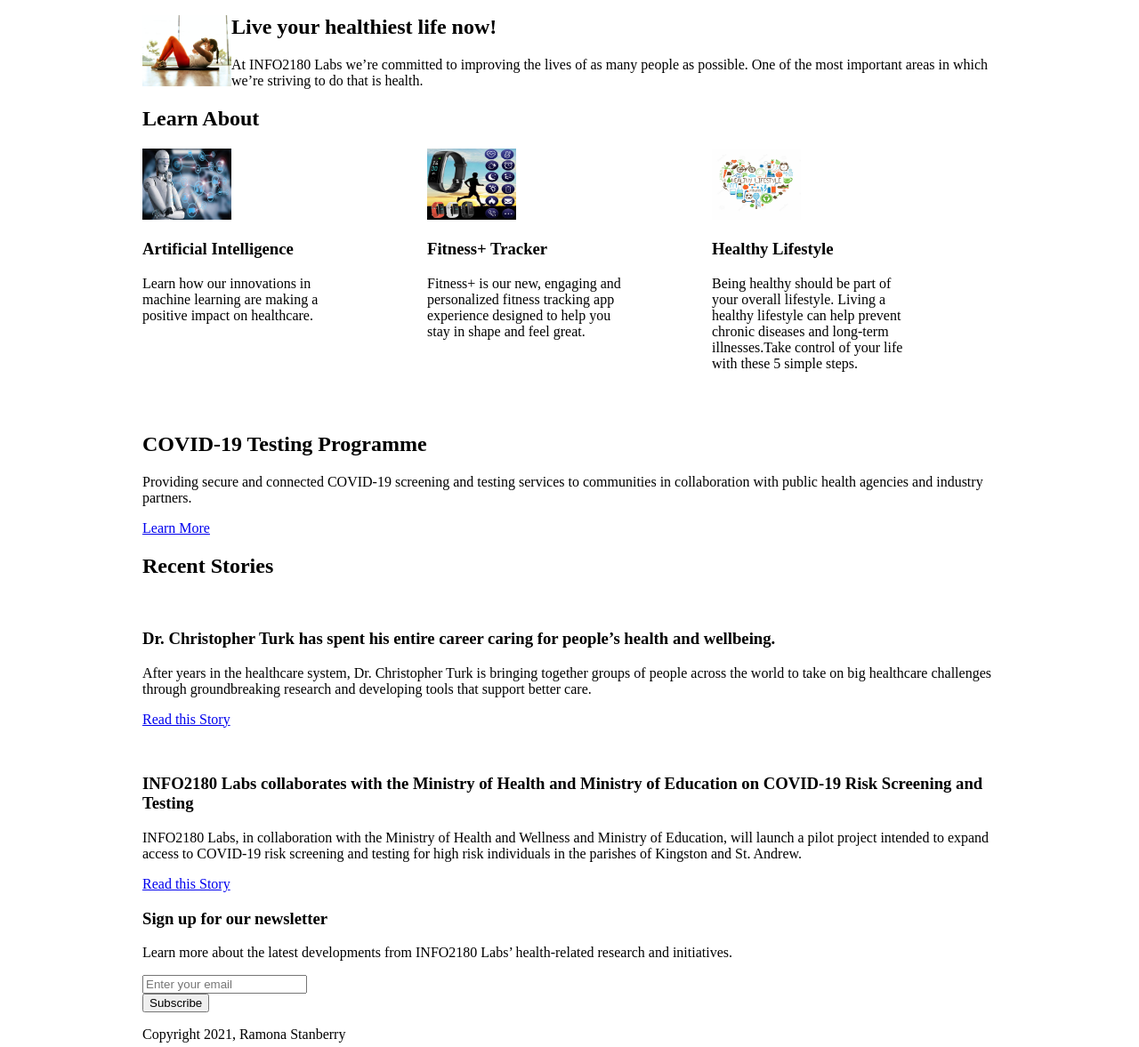
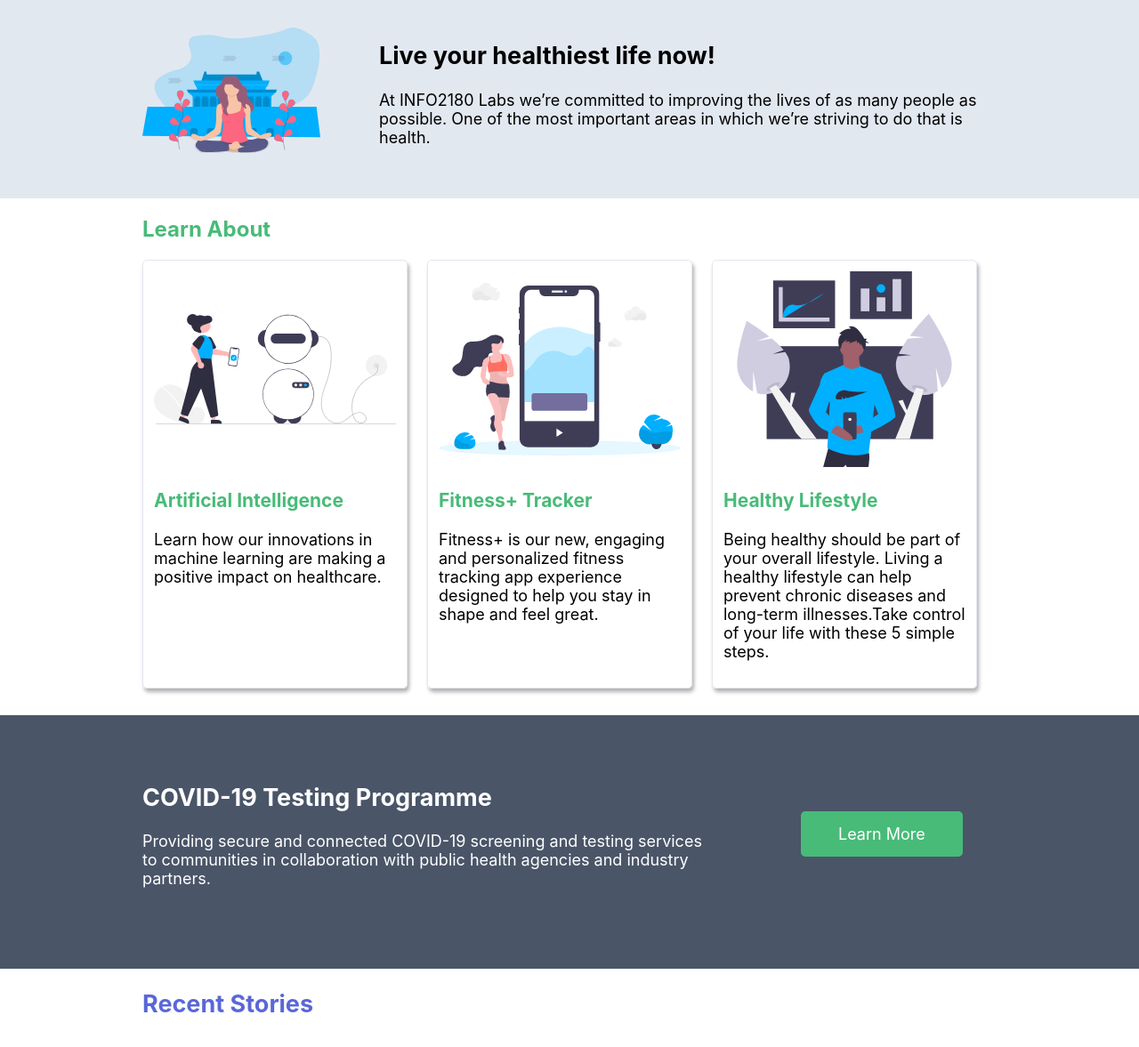
Before and after one commit to RamonaStanberry/info2180-project1, a plain HTML site: page index.html in a window 1280 px wide. Shown: the part 83-1260 px from the top of the page at 89% size. Drawn offline with Linux system fonts and the light colour scheme.

Commit message:
Colour, Font and Layout style changed

```diff
--- a/index.html
+++ b/index.html
@@ -26,7 +26,7 @@
         <section class="overview-hero">
             <div class="container">
                 <div class="overview-hero-image">
-                    <img src="health.jpg" alt="A lady who is exercising">
+                    <img src="yoga.svg" alt="A lady who is exercising">
                 </div>
                 <div class="overview-hero-text">
                     <h2>Live  your healthiest life now!</h2>
@@ -39,21 +39,21 @@
                 <h2>Learn About</h2>
                 <div class="cards">
                     <div class="card">
-                        <img src="AI.jpg" alt="">
+                        <img src="AI.svg" alt="Photo of a thinking robot representing Artificial Intelligence">
                         <div class="card-body">
                             <h3>Artificial Intelligence</h3>
                             <p>Learn how our innovations in machine learning are making a positive impact on healthcare.</p>
                         </div>
                     </div>
                     <div class="card">
-                        <img src="fitnesstracker.jpeg" alt="">
+                        <img src="fitnesstracker.svg" alt="Photo of a Fitness tracking device and it's accessories">
                         <div class="card-body">
                             <h3>Fitness+ Tracker</h3>
                             <p>Fitness+ is our new, engaging and personalized fitness tracking app experience designed to help you stay in shape and feel great.</p>
                         </div>
                     </div>
                     <div class="card">
-                        <img src="healthy-lifestyle.jpg" alt="">
+                        <img src="healthy.svg" alt="Photo collage of a healthy lifestyle">
                         <div class="card-body">
                             <h3>Healthy Lifestyle</h3>
                             <p>Being healthy should be part of your overall lifestyle. Living a healthy lifestyle can help prevent chronic diseases and long-term illnesses.Take control of your life with these 5 simple steps.</p>
@@ -77,7 +77,7 @@
             <div class="container">
                 <h2>Recent Stories</h2>
                 <article>
-                    <img src="" alt="">
+                    <img src="man.jpg" alt="Photo of man">
                     <div class="article-body">
                         <h3>Dr. Christopher Turk has spent his entire career caring for people’s health and wellbeing.</h3>
                         <p>After years in the healthcare system, Dr. Christopher Turk is bringing together groups of people across the world to take on big healthcare challenges through groundbreaking research and developing tools that support better care.</p>
@@ -85,7 +85,7 @@
                     </div>
                 </article>
                 <article>
-                    <img src="" alt="">
+                    <img src="covid.jpg" alt="Photo of man">
                     <div class="article-body">
                         <h3>INFO2180 Labs collaborates with the Ministry of Health and Ministry of Education on COVID-19 Risk Screening and Testing</h3>
                         <p>INFO2180 Labs, in collaboration with the Ministry of Health and Wellness and Ministry of Education, will launch a pilot project intended to expand access to COVID-19 risk screening and testing for high risk individuals in the parishes of Kingston and St. Andrew.</p>
--- a/scripts.js
+++ b/scripts.js
@@ -1 +1,15 @@
 /* Add your JavaScript to this file */
+onload=function(){
+    var email= document.querySelector('#email');
+    var message= document.querySelector('.message');
+    this.addEventListener('submit',event=>{
+        event.preventDefault();
+        if (email.value!=''){
+            message.innerHTML=`Thank you! your email address ${email.value} has been added to our mailing list`;
+            email.value='';
+        }else{
+            message.innerHTML='Please enter a valid email address';
+            email.value='';
+        }
+    });
+}
--- a/styles.css
+++ b/styles.css
@@ -1,7 +1,8 @@
 /* Add your CSS to this file */
 body {
     margin: 0;
-    font-size: 16px;
+    font-size: 18px;
+    font-family: -apple-system, BlinkMacSystemFont, 'Segoe UI', Roboto, Oxygen, Ubuntu, Cantarell, 'Open Sans', 'Helvetica Neue', sans-serif;
 }
 
 ul{
@@ -11,39 +12,174 @@ ul{
 li{
     display: inline-block;
     padding: 5px;
+    font-size: 18px;
+    margin-right: 10px;
 }
-
+li a{
+    text-decoration: none;
+    color:#6b7280;
+    font-weight: bold;
+}
+li a:hover{
+    color:#5A67D8;
+}
+/* .cta{
+    float: right;
+} */
 .container {
     margin: 0 auto;
     max-width: 960px;
     width: 100%;
 
 }
+header{
+    background-color: white;
+}
+h1{
+    font-size:18px;
+}
 header .container{
     display: flex;
     align-items: center;
     justify-content: space-between;
 }
+.overview-hero{
+    background-color: #E2E8F0;
+    padding-top: 40px;
+    padding-bottom: 40px;
+}
+.overview-hero .container{
+    display: flex;
+    align-items: center;
+    justify-content: center;
+}
+.overview-hero-image{
+    margin-right: 66px;
+}
 .overview-hero-image img{
-    height: 80px;
-    width: 100px;
-    float: left;
+    width: 200px;
 }
 .learn-about .container .cards{
     display: grid;
-    grid-template-columns: repeat(3, 1fr);
+    grid-template-columns:3fr 3fr 3fr;
 
     }
+.learn-about h2{
+    font-size: 24px;
+    color:#48BB78;
+}
 .card img{
-    height: 80px;
-    width: 100px;
+    height: 220px;
+    width: 100%;
     /* padding: auto; */
 
 }
 .card{
-    height: 300px;
-    width: 220px;
+    /* height: 300px;
+    width: 220px; */
+    border: 1px solid #E2E8F0;
+    border-radius: 5px;
+    margin-right: 22px;
+    padding:12px;
+    box-shadow: 2px 4px 4px rgb(180, 176, 176);
+
     /* border-radius: 5px;..............colours and font section */
     /* box-shadow: 30px ; .................colours and font section */
 
 }
+.card h3{
+    color:#48BB78;
+    font-size: 21px;
+}
+.testing{
+    background-color: #4A5568;
+    margin-top: 30px;
+    padding-top: 54px;
+    padding-bottom: 73px;
+
+}
+.testing .container{
+    display: grid;
+    grid-template-columns: 2fr 1fr;
+    align-items: center;
+}
+.testing-desciption{
+    color: white;
+}
+.cta a{
+    background-color: #48BB78;
+    color:white;
+    padding: 15px 42px;
+    text-decoration: none;
+}
+.cta{
+    margin-left: 100px;
+}
+.cta .btn{
+    /* float:right; */
+    border-radius: 5px;
+}
+.stories h2{
+    color: #5A67D8;
+}
+.stories a{
+    font-weight: bold;
+    color: #5A67D8;
+    text-decoration: none;
+}
+.article-body h3{
+    margin-right: 175px;
+    font-size: 18px;
+}
+article img{
+    height: 200px;
+    width: 200px;
+    border-radius: 50%;
+    margin-left:-40px;
+    margin-right: 25px;
+}
+article{
+    margin:35px;
+    display: flex;
+    align-items: center;
+}
+.newsletter{
+    background-color: #48BB78;
+    padding: 46px 0 46px 0;
+    color: white;
+}
+.newsletter h3{
+    text-align: center;
+}
+.newsletter .container{
+    width: 400px;
+}
+.btn{
+    background-color: #5A67D8;
+    height: 42px;
+    border: none;
+    color:white;
+    font-size: 18px;
+    border-radius: 5px;
+}
+form{
+    display: grid;
+    grid-template-columns: 2fr 1fr;
+    align-items: center;
+}
+input{
+    width: 93%;
+    height: 40px;
+    border-radius: 5px;
+    border: 1px solid #4A5568;
+    font-size: 18px;
+    padding-left: 11px;
+}
+footer{
+    background-color: #4A5568;
+    padding: 13px 0 13px 0;
+    color: white;
+}
+.message{
+    margin-top: 12px;
+}
```
Also changed, not shown: AI.jpg (deleted), AI.svg (added), covid.jpg (added), fitnesstracker.jpeg (deleted), fitnesstracker.svg (added), health.jpg (deleted), healthy-lifestyle.jpg (deleted), healthy.svg (added), man.jpg (added), yoga.svg (added).
